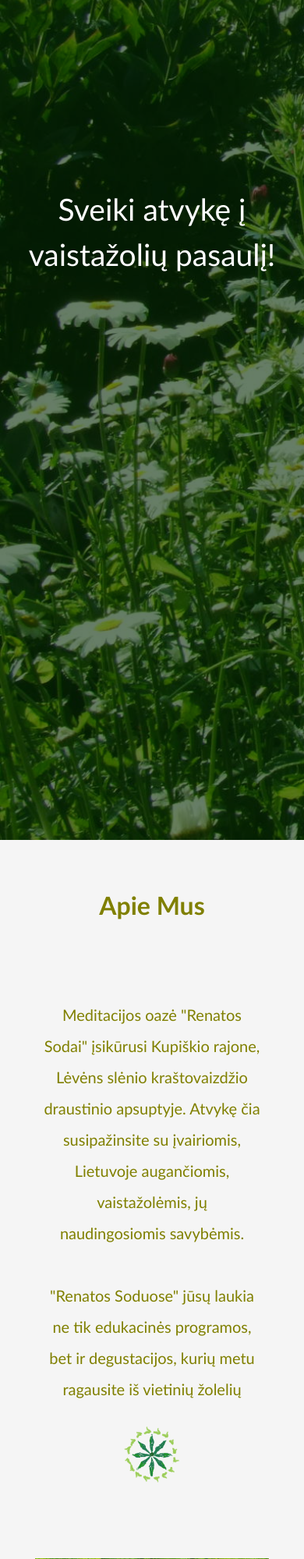
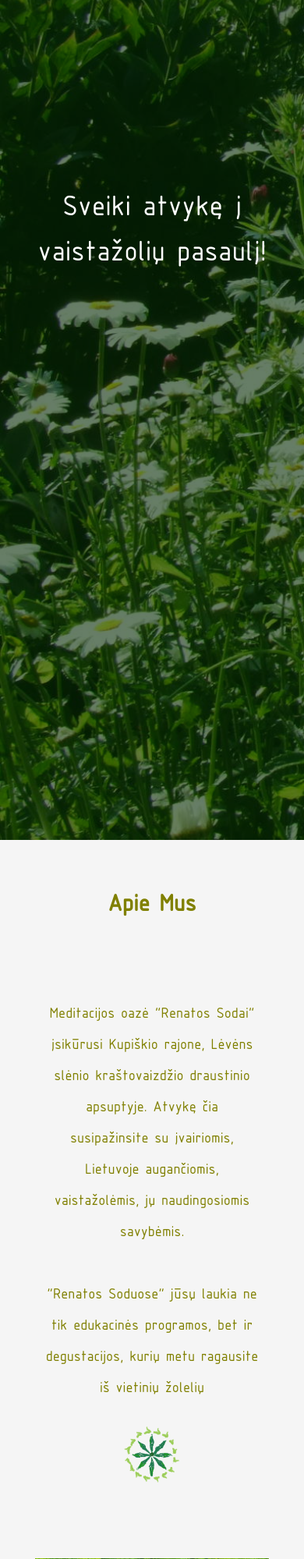
Before and after one commit to gojamont/Webpage_for_teas, a Flask app: page / in a window 390 px wide. Shown: the part 618-2617 px from the top of the page at 78% size. Run offline with Flask 3, Linux system fonts and the light colour scheme; some libraries are stand-ins or nearby versions; some web fonts are replaced.

Commit message:
added font files

```diff
--- /dev/null
+++ b/static/font/COPYRIGHT.txt
@@ -0,0 +1 @@
+Copyright 1997,1998 Autodesk Inc. All rights reserved.
--- a/static/small.css
+++ b/static/small.css
@@ -1,7 +1,4 @@
 @media only screen and (max-width: 700px) {
-    * {
-        font-family: "Candara";
-    }
     h2 {
         font-size: 7vw;
         text-align: center;
--- a/static/styles.css
+++ b/static/styles.css
@@ -5,6 +5,9 @@
     overflow-x: hidden;
     font-family: "ISOCPEUR";
 }
+
+@font-face { font-family: "ISOCPEUR";
+    src: url('/static/font/ISOCPEUR.ttf'); }
 
 html {
     height: 100%;
```
Also changed, not shown: static/font/ISOCPEUR.ttf (added), static/font/ISOCPEUR_it.ttf (added).
